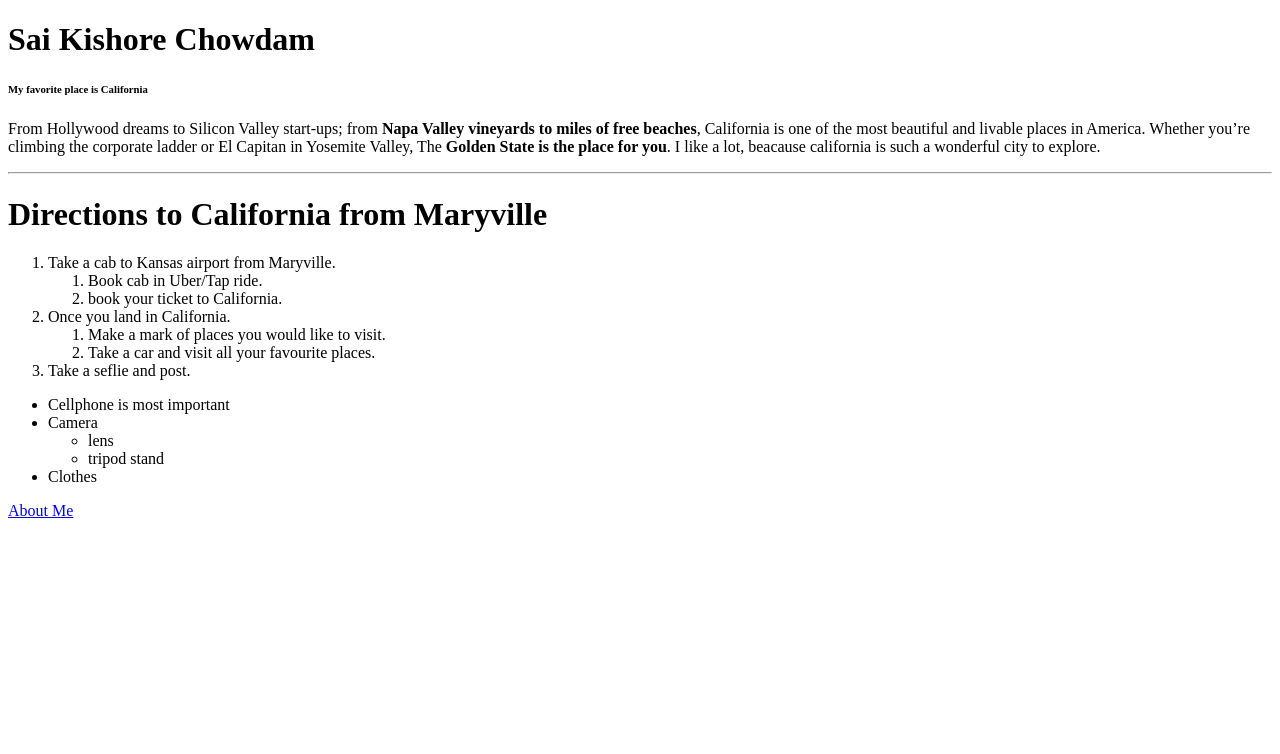
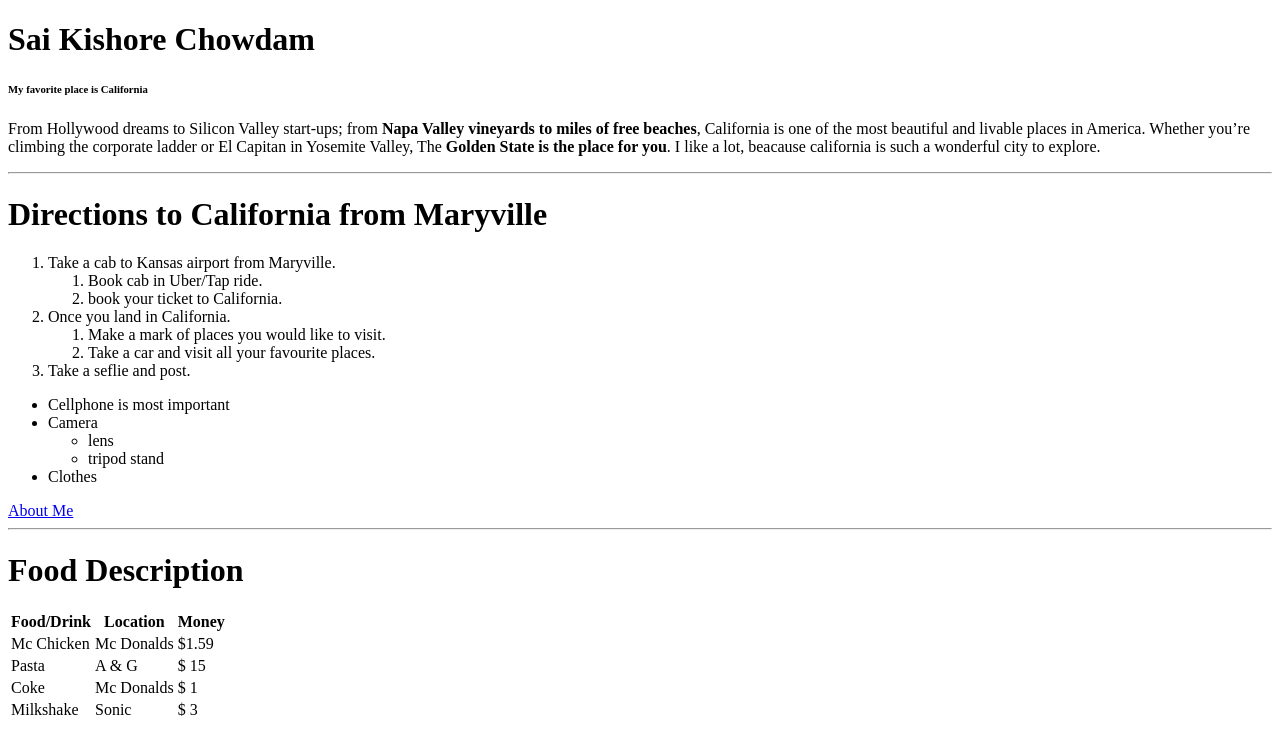
Before and after one commit to 44-563-WebApps-F21/webapps-f21-assignment-3-SaiKishore-Ch, a plain HTML site: page index.html in a window 1280 px wide. Drawn offline with Linux system fonts and the light colour scheme.

Commit message:
Created Table with food descriptions

```diff
--- a/index.html
+++ b/index.html
@@ -44,5 +44,37 @@
             <li>Clothes</li>
         </ul>
         <a href="aboutme.html">About Me</a>
+        <hr>
+    <h1>Food Description</h1>
+    <table>
+
+        <tr>
+            <th>Food/Drink</th>
+            <th>Location</th>
+            <th>Money</th>
+        </tr>
+        <tr>
+            <td>Mc Chicken</td>
+            <td>Mc Donalds</td>
+            <td> $1.59 </td>
+        </tr>
+        <tr>
+            <td>Pasta</td>
+            <td>A & G</td>
+            <td> $ 15 </td>
+        </tr>
+        <tr>
+            <td>Coke</td>
+            <td>Mc Donalds</td>
+            <td> $ 1 </td>
+        </tr>
+        <tr>
+            <td>Milkshake</td>
+            <td>Sonic</td>
+            <td> $ 3 </td>
+        </tr>
+    </table>
+
+
 </body>
 </html>
```
